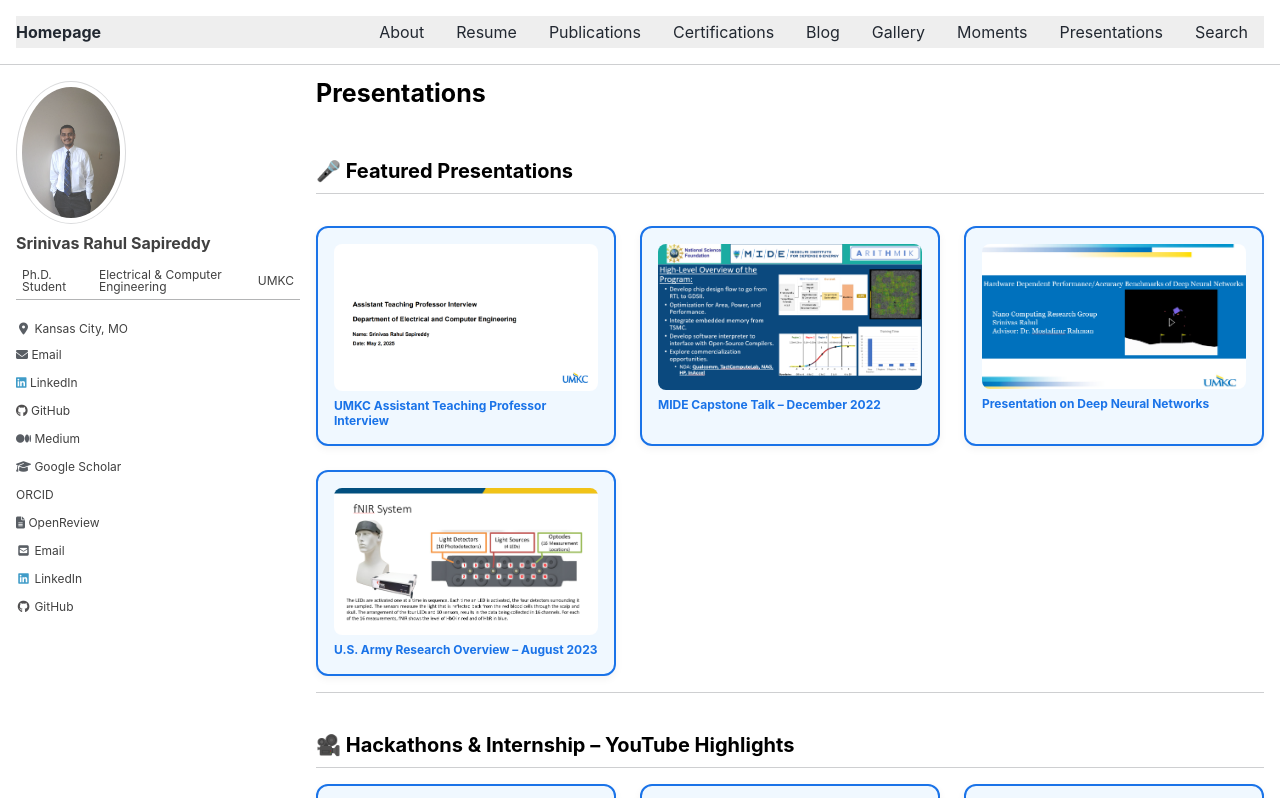
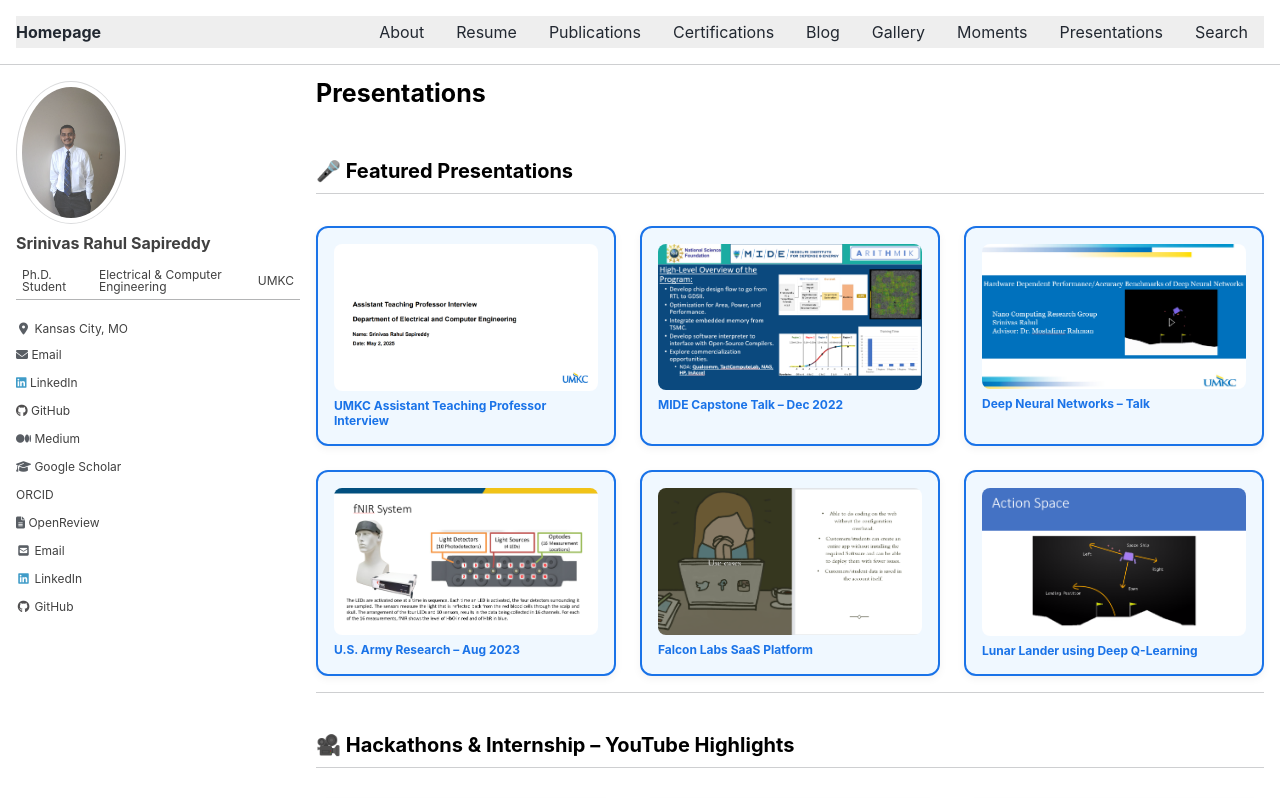
Before and after one commit to srsapireddy/srsapireddy.github.io, a Jekyll site: the page built from _pages/presentations.md, in a window 1280 px wide and 900 px high, cut to the strip 0-798 px from the top of the window. Built offline with Jekyll 4.4.1, drawn with Linux system fonts in a browser that asks for light colours; cached includes are drawn as plain includes; nearby versions of some CDN libraries; some of the changed text lies outside the part shown.

Commit message:
Update presentations.md

```diff
--- a/_pages/presentations.md
+++ b/_pages/presentations.md
@@ -34,42 +34,12 @@ author_profile: true
   margin: 0;
   color: #1a73e8;
 }
-</style>
 
-## 🎤 Featured Presentations
-
-<div class="presentation-grid">
-  <div class="presentation-card" onclick="openLightbox('/publications/UMKC_ATP_Interview_Presentation_Rahul.pdf')">
-    <img src="/images/umkc_presentation_thumbnail.png" alt="UMKC Presentation">
-    <h4>UMKC Assistant Teaching Professor Interview</h4>
-  </div>
-
-  <div class="presentation-card" onclick="openLightbox('/publications/MIDE_Dec_2022.pdf')">
-    <img src="/images/mide_ct_thumbnail.png" alt="MIDE Presentation">
-    <h4>MIDE Capstone Talk – December 2022</h4>
-  </div>
-
-  <div class="presentation-card" onclick="openLightbox('/publications/DNN_Presentation.pptx')">
-    <img src="/images/rahul_nn_presentation.png" alt="DNN Slides">
-    <h4>Presentation on Deep Neural Networks</h4>
-  </div>
-
-  <div class="presentation-card" onclick="openLightbox('/publications/Army_PPT.pptx')">
-    <img src="/images/army_ppt_thumbnail.png" alt="Army Presentation">
-    <h4>U.S. Army Research Overview – August 2023</h4>
-  </div>
-</div>
-
----
-
-## 🎥 Hackathons & Internship – YouTube Highlights
-
-<style>
 .youtube-card-grid {
   display: grid;
   grid-template-columns: repeat(auto-fit, minmax(280px, 1fr));
   gap: 1.5rem;
-  margin-top: 1rem;
+  margin-top: 2rem;
 }
 .youtube-card {
   background: #f0f8ff;
@@ -94,25 +64,62 @@ author_profile: true
 }
 </style>
 
+## 🎤 Featured Presentations
+
+<div class="presentation-grid">
+  <div class="presentation-card" onclick="openLightbox('/publications/UMKC_ATP_Interview_Presentation_Rahul.pdf')">
+    <img src="/images/umkc_presentation_thumbnail.png" alt="UMKC Presentation">
+    <h4>UMKC Assistant Teaching Professor Interview</h4>
+  </div>
+
+  <div class="presentation-card" onclick="openLightbox('/publications/MIDE_Dec_2022.pdf')">
+    <img src="/images/mide_ct_thumbnail.png" alt="MIDE Presentation">
+    <h4>MIDE Capstone Talk – Dec 2022</h4>
+  </div>
+
+  <div class="presentation-card" onclick="openLightbox('/publications/DNN_Presentation.pptx')">
+    <img src="/images/rahul_nn_presentation.png" alt="DNN Slides">
+    <h4>Deep Neural Networks – Talk</h4>
+  </div>
+
+  <div class="presentation-card" onclick="openLightbox('/publications/Army_PPT.pptx')">
+    <img src="/images/army_ppt_thumbnail.png" alt="Army Presentation">
+    <h4>U.S. Army Research – Aug 2023</h4>
+  </div>
+
+  <div class="presentation-card" onclick="openLightbox('/publications/Falcon.pdf')">
+    <img src="/images/Falcon.png" alt="Falcon Labs">
+    <h4>Falcon Labs SaaS Platform</h4>
+  </div>
+
+  <div class="presentation-card" onclick="openLightbox('/publications/Lunar.pdf')">
+    <img src="/images/Lunar.png" alt="Lunar Lander">
+    <h4>Lunar Lander using Deep Q-Learning</h4>
+  </div>
+</div>
+
+---
+
+## 🎥 Hackathons & Internship – YouTube Highlights
+
 <div class="youtube-card-grid">
 
   <div class="youtube-card">
-    <iframe src="https://www.youtube.com/watch?v=aRM4DP-gUbg" title="Hackathon Win 1" frameborder="0" allowfullscreen></iframe>
-    <h4>🏆 Hackathon Win: Fall 2021</h4>
+    <iframe src="https://www.youtube.com/embed/aRM4DP-gUbg" title="Hackathon Win 1" frameborder="0" allowfullscreen></iframe>
+    <h4>🏆 Hackathon Win – Fall 2021</h4>
   </div>
 
   <div class="youtube-card">
-    <iframe src="https://www.youtube.com/watch?v=cJ4JHmoTgas" title="Hackathon Win 2" frameborder="0" allowfullscreen></iframe>
-    <h4>🏆 Hackathon Win: Fall 2022</h4>
+    <iframe src="https://www.youtube.com/embed/cJ4JHmoTgas" title="Hackathon Win 2" frameborder="0" allowfullscreen></iframe>
+    <h4>🏆 Hackathon Win – Fall 2022</h4>
   </div>
 
   <div class="youtube-card">
-    <iframe src="https://www.youtube.com/watch?v=E9ItHVkHuy8&t=159s" title="Internship Summary" frameborder="0" allowfullscreen></iframe>
+    <iframe src="https://www.youtube.com/embed/E9ItHVkHuy8" title="Internship Demo" frameborder="0" allowfullscreen></iframe>
     <h4>🎓 Internship Project Demo</h4>
   </div>
 
 </div>
-
 
 <!-- Lightbox Viewer -->
 <div id="lightbox" style="display:none; position:fixed; top:0; left:0; width:100vw; height:100vh; background:rgba(0,0,0,0.85); align-items:center; justify-content:center; z-index:1000;" onclick="this.style.display='none'">
```
